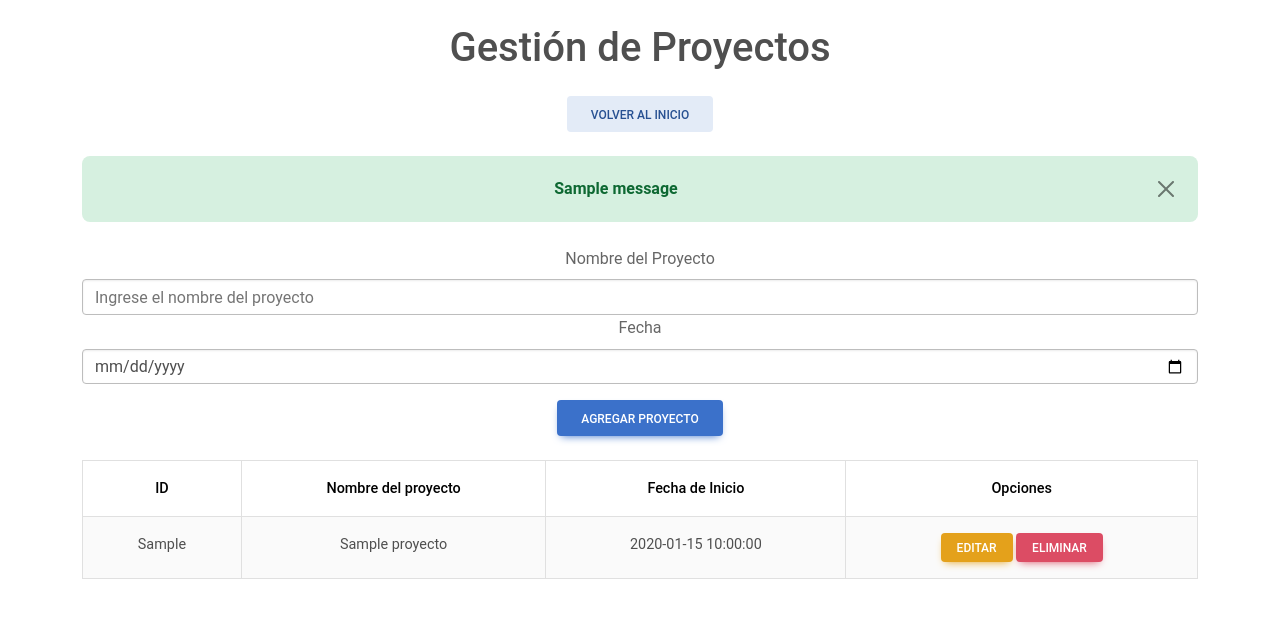
After one commit to MrSignals/Proyecto-PA, a Flask app: template templates/proyectos.html in a window 1280 px wide. The commit adds this page. Shown: the top 618 px of the page. Run offline with Flask 3, Linux system fonts and the light colour scheme; the template is opened without the code that fills it: most values are stand-ins (such as "Sample title", 1, 10 or a date in 2020); one stand-in notice (Sample message) is shown; parts of the project's set-up code (start-up, migrations or seed data) failed here and were passed over; some libraries are stand-ins or nearby versions.

Commit message:
Ya se pueden agregar, editar y eliminar proyectos

```diff
--- a/App.py
+++ b/App.py
@@ -226,6 +226,82 @@ def delete_empleado(id):
         cursor.close()
     return redirect(url_for('empleados'))
 
+
+@app.route('/proyectos', methods=['GET'])
+def proyectos():
+    cursor = db.connection.cursor()  # Usa un cursor estándar
+    cursor.execute("SELECT * FROM proyectos")
+    resultados = cursor.fetchall()  # Devuelve los resultados como una lista de tuplas
+    cursor.close()
+
+    proyectos = []
+    for row in resultados:
+        proyectos.append({
+            'id_proyecto': row[0],
+            'nombre_proyecto': row[1],
+            'fecha_inicio' : row[2]
+        })
+
+    return render_template('proyectos.html', proyectos=proyectos)
+
+
+@app.route('/add_proyectos', methods=['POST'])
+def add_proyecto():
+    nombre_proyecto = request.form['nombre_proyecto']
+    fecha_inicio = request.form['fecha_inicio']
+
+    cursor = db.connection.cursor()  # Usamos db.connection para crear el cursor
+    try:
+        cursor.execute("INSERT INTO proyectos (nombre_proyecto, fecha_inicio) VALUES (%s, %s)", (nombre_proyecto, fecha_inicio))
+
+        db.connection.commit()  # Usamos db.connection.commit() en lugar de db.commit()
+        flash("Proyecto agregado exitosamente", "success")
+    except Exception as e:
+        db.connection.rollback()  # Usamos db.connection.rollback() en lugar de db.rollback()
+        flash(f"Error al agregar el proyecto: {e}", "danger")
+    finally:
+        cursor.close()
+    return redirect('/proyectos')
+
+@app.route('/edit_proyectos/<int:id>', methods=['GET', 'POST'])
+def edit_proyectos(id):
+    cursor = db.connection.cursor(MySQLdb.cursors.DictCursor)
+    cursor.execute("SELECT * FROM proyectos WHERE id_proyecto = %s", (id,))
+    proyectos = cursor.fetchone()
+    cursor.close()
+
+    if request.method == 'POST':
+        nuevo_nombre = request.form['nombre_proyecto']
+        nueva_fecha = request.form['fecha_inicio']
+        cursor = db.connection.cursor()
+        try:
+            cursor.execute("UPDATE proyectos SET nombre_proyecto = %s, fecha_inicio = %s WHERE id_proyecto = %s", (nuevo_nombre, nueva_fecha, id, ))
+            db.connection.commit()
+            flash("Proyecto actualizado exitosamente", "success")
+            return redirect('/proyectos')
+        except Exception as e:
+            db.connection.rollback()
+            flash(f"Error al actualizar el proyecto: {e}", "danger")
+        finally:
+            cursor.close()
+
+    return render_template('edit_proyectos.html', proyectos=proyectos)
+
+@app.route('/delete_proyecto/<int:id>', methods=['GET'])
+def delete_proyecto(id):
+    cursor = db.connection.cursor()
+    try:
+        cursor.execute("DELETE FROM proyectos WHERE id_proyecto = %s", (id,))
+        db.connection.commit()
+        flash("Proyecto eliminado exitosamente", "success")
+    except Exception as e:
+        db.connection.rollback()
+        flash(f"Error al eliminar el proyecto: {e}", "danger")
+    finally:
+        cursor.close()
+
+    return redirect('/proyectos')
+
 if __name__=='__main__':
   app.config.from_object(config["development"])
   app.run()
--- a/templates/index.html
+++ b/templates/index.html
@@ -28,6 +28,11 @@ body%}
             >Gestión de Empleados</a
           >
         </li>
+        <li class="nav-item">
+          <a class="nav-link" href="{{ url_for('proyectos') }}"
+            >Gestión de Proyectos</a
+          >
+        </li>
       </ul>
     </div>
   </div>
--- /dev/null
+++ b/templates/proyectos.html
@@ -0,0 +1,91 @@
+{% extends 'base.html' %} {% block title %}Gestión de Proyectos{% endblock
+    %} {% block body %}
+    <div class="container mt-4">
+      <h1 class="text-center">Gestión de Proyectos</h1>
+      <div class="text-center mt-4">
+        <a href="{{ url_for('home') }}" class="btn btn-secondary mb-4"
+          >Volver al Inicio</a
+        >
+      </div>
+      {% with messages = get_flashed_messages(with_categories=true) %} {% if
+      messages %}
+      <div class="alert-container">
+        {% for category, message in messages %}
+        <div
+          class="alert alert-{{ category }} alert-dismissible fade show"
+          role="alert"
+        >
+          <strong>{{ message }}</strong>
+          <button
+            type="button"
+            class="btn-close"
+            data-bs-dismiss="alert"
+            aria-label="Close"
+          ></button>
+        </div>
+        {% endfor %}
+      </div>
+      {% endif %} {% endwith %}
+      <!-- Formulario para agregar departamento -->
+      <form action="/add_proyectos" method="POST" class="mt-4">
+        <div class="mb-3">
+          <label for="nombre_proyectos" class="form-label"
+            >Nombre del Proyecto</label
+          >
+          <input
+            type="text"
+            id="nombre_proyecto"
+            name="nombre_proyecto"
+            class="form-control"
+            placeholder="Ingrese el nombre del proyecto"
+            required
+          />
+          <label for="fecha_inicio" class="form-label"
+            >Fecha</label
+          >
+          <input
+            type="date"
+            id="fecha_inicio"
+            name="fecha_inicio"
+            class="form-control"
+            placeholder="Seleccione una fecha"
+            required
+          />
+        </div>
+        <button type="submit" class="btn btn-primary">Agregar proyecto</button>
+      </form>
+
+      <!-- Tabla para mostrar los proyectos -->
+      <table class="table table-bordered table-striped mt-4">
+        <thead>
+          <tr>
+            <th>ID</th>
+            <th>Nombre del proyecto</th>
+            <th>Fecha de Inicio</th>
+            <th>Opciones</th>
+          </tr>
+        </thead>
+        <tbody>
+          {% for proyecto in proyectos %}
+          <tr>
+            <td>{{ proyecto.id_proyecto }}</td>
+            <td>{{ proyecto.nombre_proyecto }}</td>
+            <td>{{ proyecto.fecha_inicio }}</td>
+            <td>
+              <a
+                href="{{ url_for('edit_proyectos', id=proyecto.id_proyecto) }}"
+                class="btn btn-warning btn-sm"
+                >Editar</a
+              >
+              <a
+                href="{{ url_for('delete_proyecto', id=proyecto.id_proyecto) }}"
+                class="btn btn-danger btn-sm"
+                >Eliminar</a
+              >
+            </td>
+          </tr>
+          {% endfor %}
+        </tbody>
+      </table>
+    </div>
+    {% endblock %}
```
Also changed, not shown: templates/edit_proyectos.html (added, +43 -0 lines).
